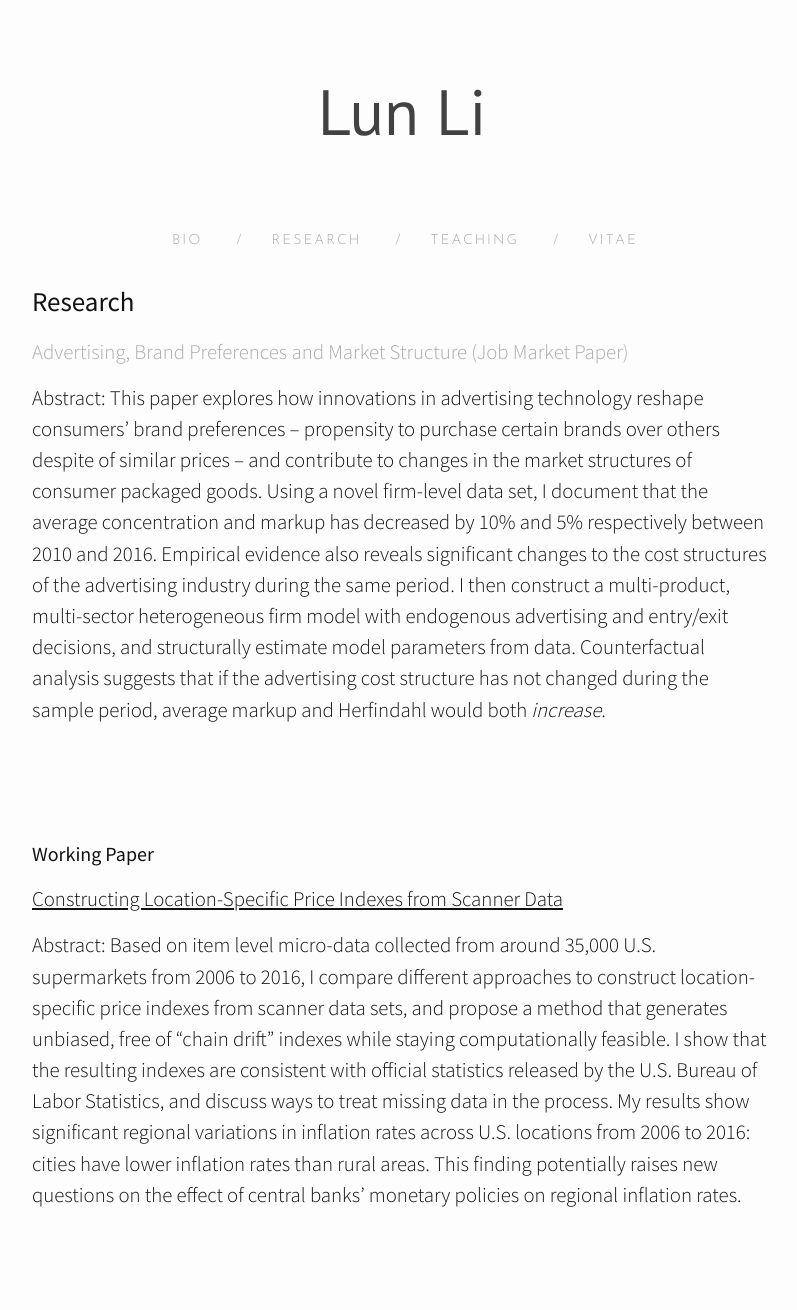
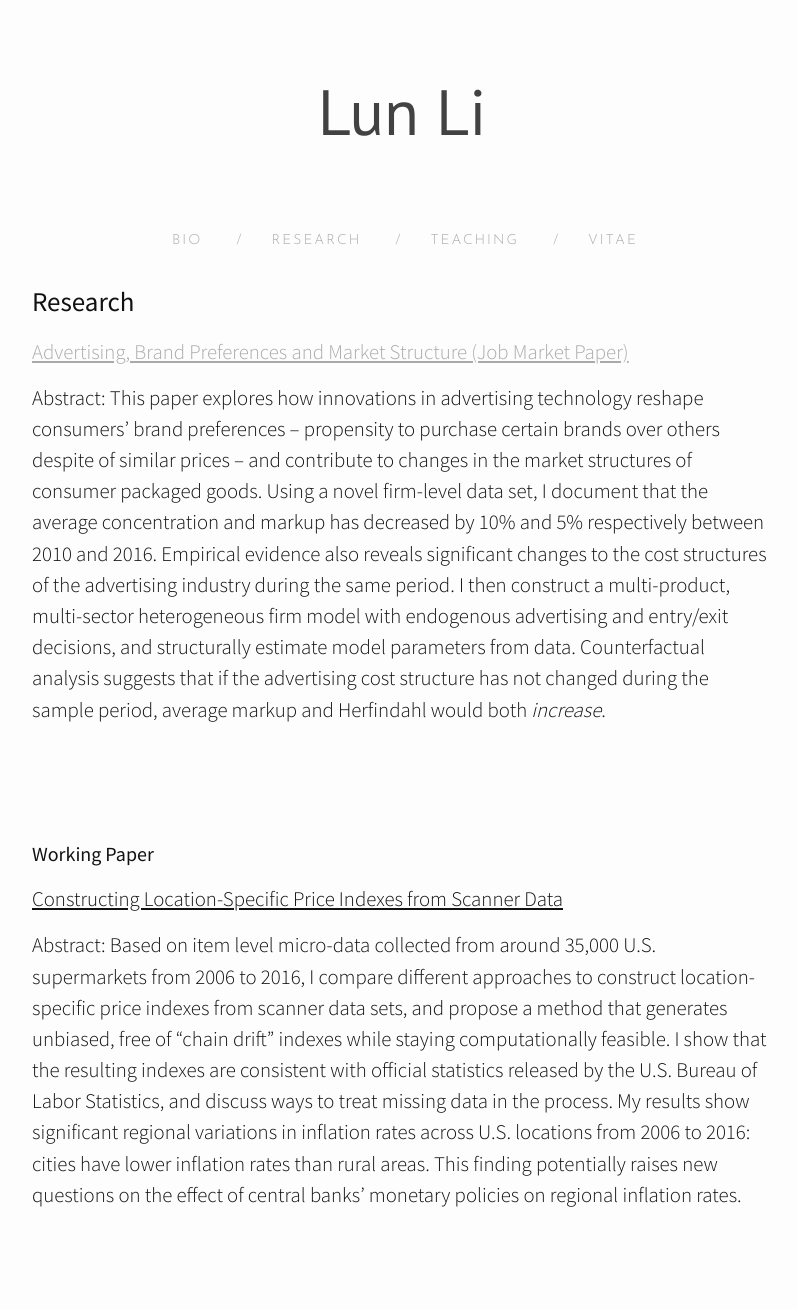
Before and after one commit to lunli-econ/lunli-econ.github.io, a Jekyll site: the page built from 1research.md, in a window 1280 px wide. Shown: the whole page, without its empty margins (238-1035 px from the left). Built offline with Jekyll 4.4.1, drawn with Linux system fonts in a browser that asks for light colours; nearby versions of some CDN libraries.

Commit message:
Update format

```diff
--- a/1research.md
+++ b/1research.md
@@ -5,7 +5,7 @@ permalink: /Research/
 ---
 # Research
 
-[Advertising, Brand Preferences and Market Structure (Job Market Paper)](/assets/docs/JMP_Li.pdf)
+<a href="/assets/docs/JMP_Li.pdf"> <u>Advertising, Brand Preferences and Market Structure (Job Market Paper)</u></a>
 
 Abstract: This paper explores how innovations in advertising technology reshape consumers' brand preferences -- propensity to purchase certain brands over others despite of similar prices -- and contribute to changes in the market structures of consumer packaged goods. Using a novel firm-level data set, I document that the average concentration and markup has decreased by 10% and 5% respectively between 2010 and 2016. Empirical evidence also reveals significant changes to the cost structures of the advertising industry during the same period. I then construct a multi-product, multi-sector heterogeneous firm model with endogenous advertising and entry/exit decisions, and structurally estimate model parameters from data. Counterfactual analysis suggests that if the advertising cost structure has not changed during the sample period, average markup and Herfindahl would both *increase*.
 
```
